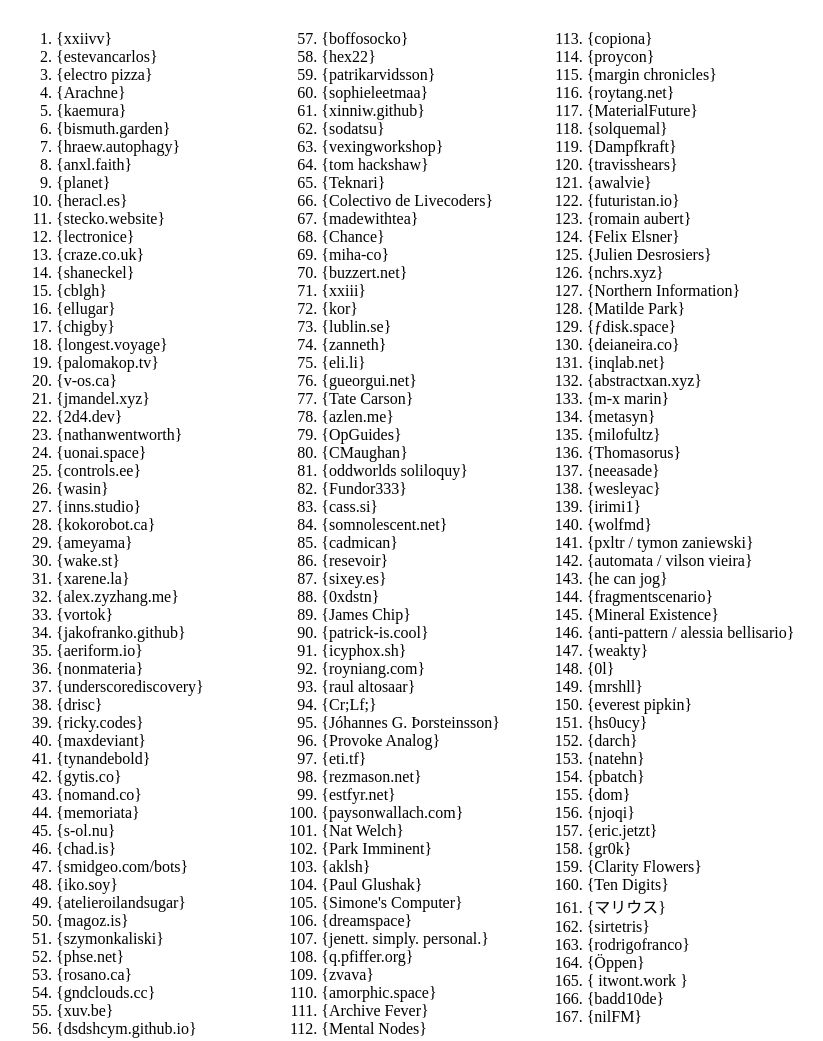
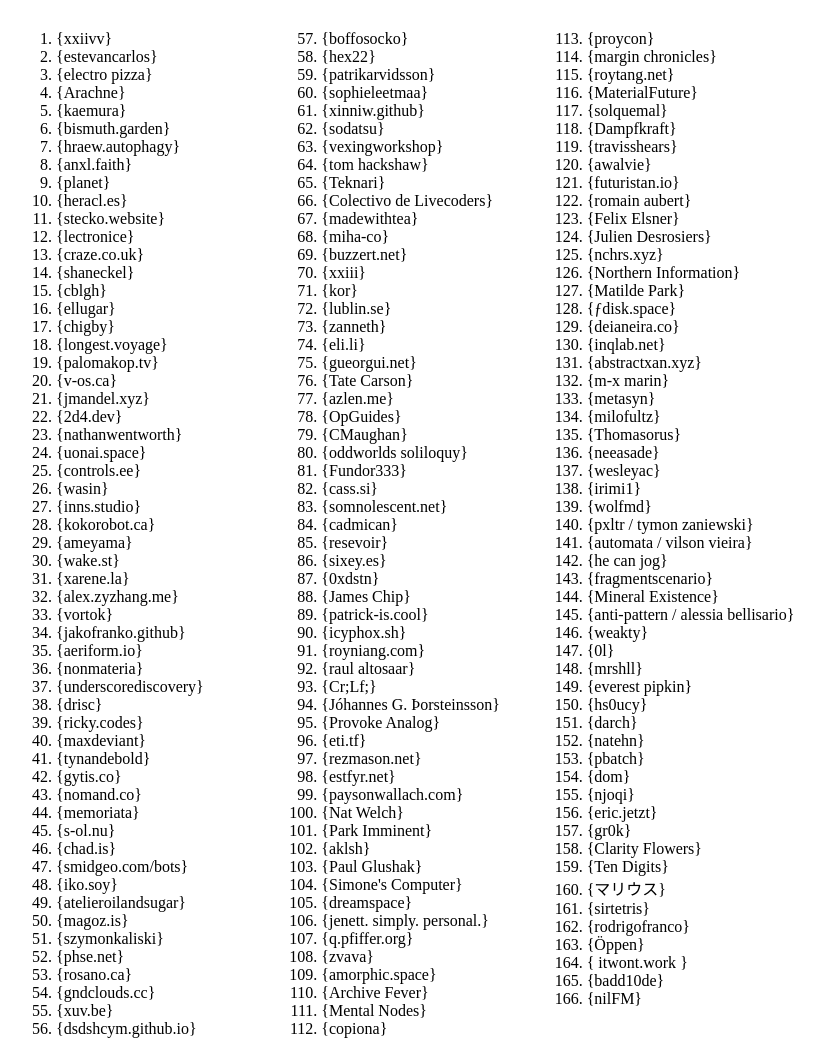
Before and after one commit to XXIIVV/webring, a plain HTML site: page index.html in a window 1280 px wide. Shown: the top 1041 px of the page, without its empty margins (4-827 px from the left). Drawn offline with Linux system fonts and the light colour scheme.

Commit message:
Remove achance.at
👋 Site offline for a bit. Cheers!

```diff
--- a/index.html
+++ b/index.html
@@ -244,10 +244,6 @@
       </li>
       <li data-lang="es" id="70">
         <a href="https://www.madewithtea.com">madewithtea</a>
-      </li>
-      <li data-lang="en" id="71">
-        <a href="https://achance.at">Chance</a>
-        <a href="https://feed.amorris.ca/hallway.txt" class="twtxt">twtxt</a>
       </li>
       <li data-lang="en" id="72">
         <a href="http://www.miha-co.ca">miha-co</a>
```
